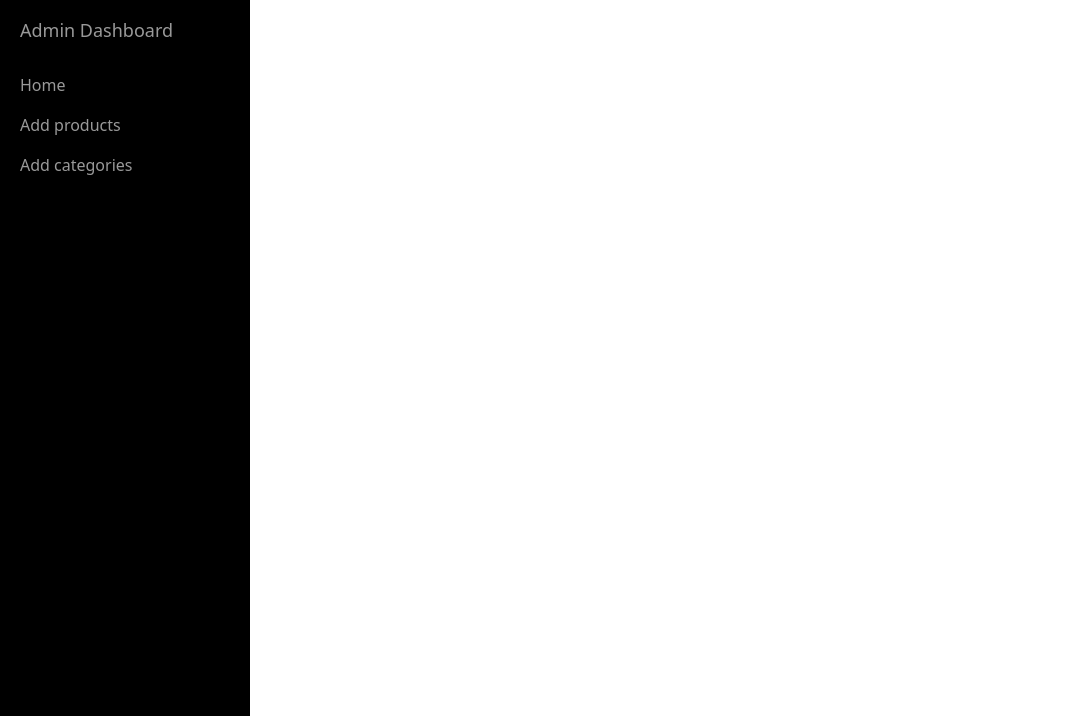
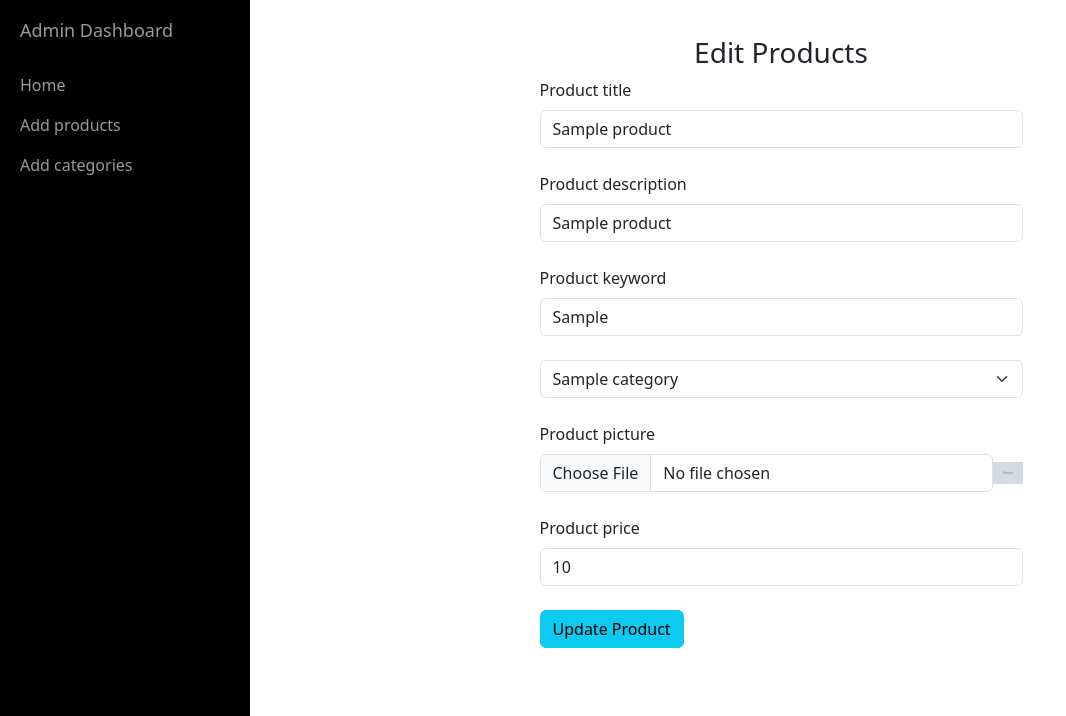
Before and after one commit to Rubaiyat90/Php, a PHP site: page /index.php?edit_products=1 in a window 1280 px wide. Shown: the part 84-800 px from the top of the page, without its empty margins (0-1066 px from the left). Run offline with PHP 8.4, Linux system fonts and the light colour scheme; tables that the repository leaves empty or names only in its code hold one stand-in row (values such as "Sample post"); grey boxes marked "Sample" are stand-in pictures; some libraries are stand-ins or nearby versions.

Commit message:
Update_product

```diff
--- /dev/null
+++ b/admin/edit_products.php
@@ -0,0 +1,112 @@
+<?php
+  include('../includes/connection.php');
+
+  if(isset($_GET['edit_products'])){
+    $edit_id=$_GET['edit_products'];
+    $get_products="Select * from `products` where product_id=$edit_id";
+    $result=mysqli_query($conn,$get_products);
+    $row=mysqli_fetch_assoc($result);
+    $product_title=$row['product_title'];
+    $product_description=$row['product_description'];
+    $product_keyword=$row['product_keyword'];
+    $category_id=$row['category_id'];
+    $product_file=$row['product_file'];
+    $product_price=$row['product_price'];
+
+    $get_categories ="Select * from `categories`";
+    $result_category =mysqli_query($conn,$get_categories);
+    $row_category=mysqli_fetch_assoc($result_category);
+    $category_id=$row_category['category_id'];
+    $category_title=$row_category['category_title'];
+  }
+?>
+
+<!doctype html>
+<html lang="en">
+  <head>
+    <meta charset="utf-8">
+    <meta name="viewport" content="width=device-width, initial-scale=1">
+    <title>Add Products</title>
+    <script src="//maxcdn.bootstrapcdn.com/bootstrap/3.3.0/js/bootstrap.min.js"></script>
+    <script src="//code.jquery.com/jquery-1.11.1.min.js"></script>
+    <link href="https://cdn.jsdelivr.net/npm/bootstrap@5.3.3/dist/css/bootstrap.min.css" rel="stylesheet" integrity="sha384-QWTKZyjpPEjISv5WaRU9OFeRpok6YctnYmDr5pNlyT2bRjXh0JMhjY6hW+ALEwIH" crossorigin="anonymous">
+    <link rel="stylesheet" href="../style.css">
+    <style>
+        .edit_image{
+            width: 30px;
+            object-fit: contain;
+        }
+    </style>
+  </head>
+  <body>
+      <h3 class="text-center text-top">Edit Products</h3>
+        <form action="" method="post" enctype="multipart/form-data">
+            <div class="form-outline mb-4 w-50 m-auto">
+              <label for="product_title" class="form-label">Product title</label>
+              <input type="text" class="form-control" id="product_title" name="product_title" value="<?php echo $product_title?>" placeholder="Enter product title" required="required">
+            </div>
+            <div class="form-outline mb-4 w-50 m-auto">
+              <label for="product_description" class="form-label">Product description</label>
+              <input type="text" class="form-control" id="product_description" name="product_description" value="<?php echo $product_title?>" placeholder="Enter product description" required="required">
+            </div>
+            <div class="form-outline mb-4 w-50 m-auto">
+              <label for="product_keyword" class="form-label">Product keyword</label>
+              <input type="text" class="form-control" id="product_keyword" name="product_keyword" value="<?php echo $product_keyword?>" placeholder="Enter product keyword" required="required">
+            </div>
+            <div class="form-outline mb-4 w-50 m-auto">
+              <select class="form-select" name="product_category" id="" aria-label="Default select example" required="required">
+                <option value="<?php echo $category_id?>"><?php echo $category_title?></option>
+                <?php
+                  while($row_category=mysqli_fetch_assoc($result_category)){
+                    $category_id=$row_category['category_id'];
+                    $category_title=$row_category['category_title'];
+                    echo "<option value='$category_id'>$category_title</option>";
+                  };
+                ?>
+              </select>
+            </div>
+            <div class="form-outline mb-4 w-50 m-auto">
+              <label for="product_file" class="form-label">Product picture</label>
+              <div class="d-flex">
+                <input class="form-control" type="file" id="product_file" name="product_file" required="required">
+                <img src="./images/<?php echo $product_file?>" alt="" class="edit_image">
+              </div>
+            </div>
+            <div class="form-outline mb-4 w-50 m-auto">
+              <label for="product_price" class="form-label">Product price</label>
+              <input type="text" class="form-control" id="product_price" name="product_price" value="<?php echo $product_price?>" placeholder="Enter product price" required="required">
+            </div>
+            <div class="form-outline mb-4 w-50 m-auto">
+              <input type="submit" name="edit_products" class="btn btn-info" value="Update Product">
+            </div>
+            <?php
+              if(isset($_POST['edit_products'])){
+                $product_title=$_POST['product_title'];
+                $product_description=$_POST['product_description'];
+                $product_keyword=$_POST['product_keyword'];
+                $product_category=$_POST['product_category'];
+
+                $product_file=$_FILES['product_file']['name'];
+                $tmp_image=$_FILES['product_file']['tmp_name'];
+
+                $product_price=$_POST['product_price'];
+
+
+                if($product_title=='' or $product_description=='' or $product_keyword=='' or $product_category=='' or $product_price=='' or $product_file=='' ){
+                  echo "<script>alert('Please fill up all forms')</script>";
+                }
+                else{
+                  move_uploaded_file($tmp_image,"./images/$product_file");
+                  $update="update `products` set product_title='$product_title',product_description='$product_description',product_keyword='$product_keyword',category_id='$product_category',product_file='$product_file',product_price='$product_price' where product_id=$edit_id";
+                  $result_update=mysqli_query($conn,$update);
+                  if($result_update){
+                    echo "<script>alert('Product updated successfully')</script>";
+                    echo "<script>window.open('./view_products.php','_self')</script>";
+                  }
+                }
+              }
+            ?>
+        </form>
+
+  </body>
+</html>
--- a/admin/index.php
+++ b/admin/index.php
@@ -55,9 +55,11 @@
                             if(isset($_GET['add_products'])){
                                 include('add_products.php');
                             }
-
                             if(isset($_GET['add_categories'])){
                                 include('add_categories.php');
+                            }
+                            if(isset($_GET['edit_products'])){
+                                include('edit_products.php');
                             }
                         ?>
                     </div>
--- a/style.css
+++ b/style.css
@@ -122,3 +122,6 @@
 .product_file_size{
     width: 30%;
 }
+.edit_image{
+    width: 10px;
+}
```
Also changed, not shown: admin/view_products.php (+16 -12 lines).
